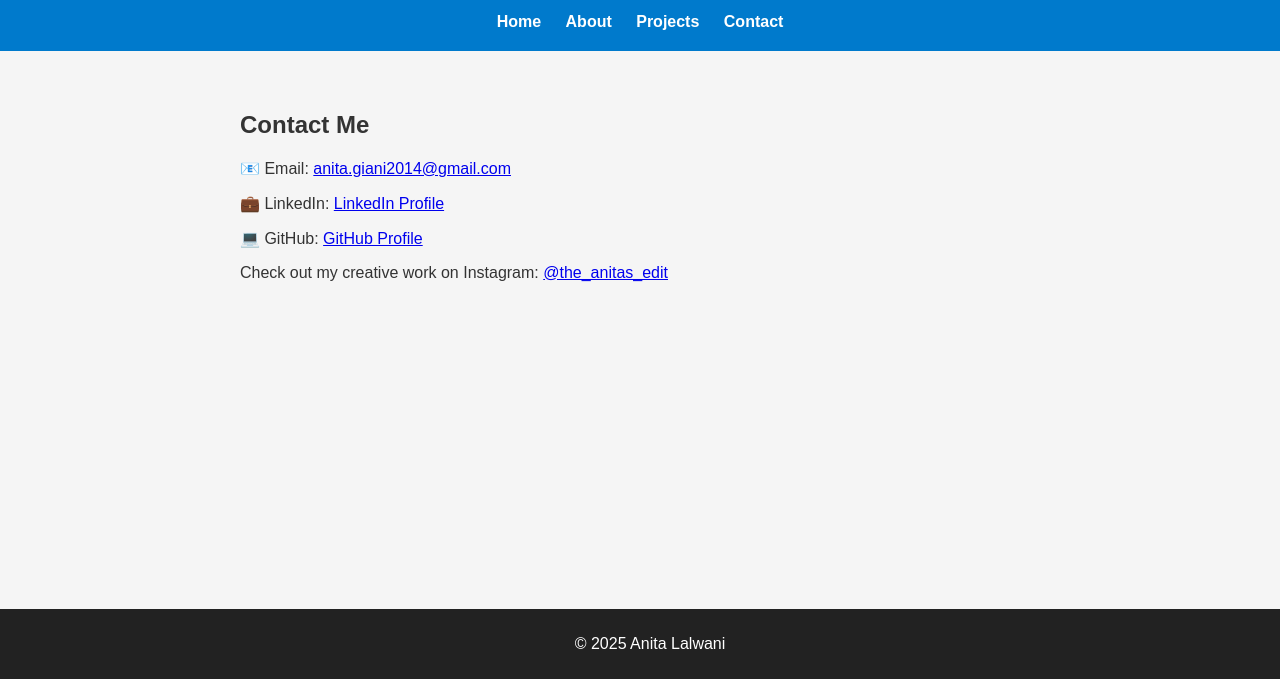
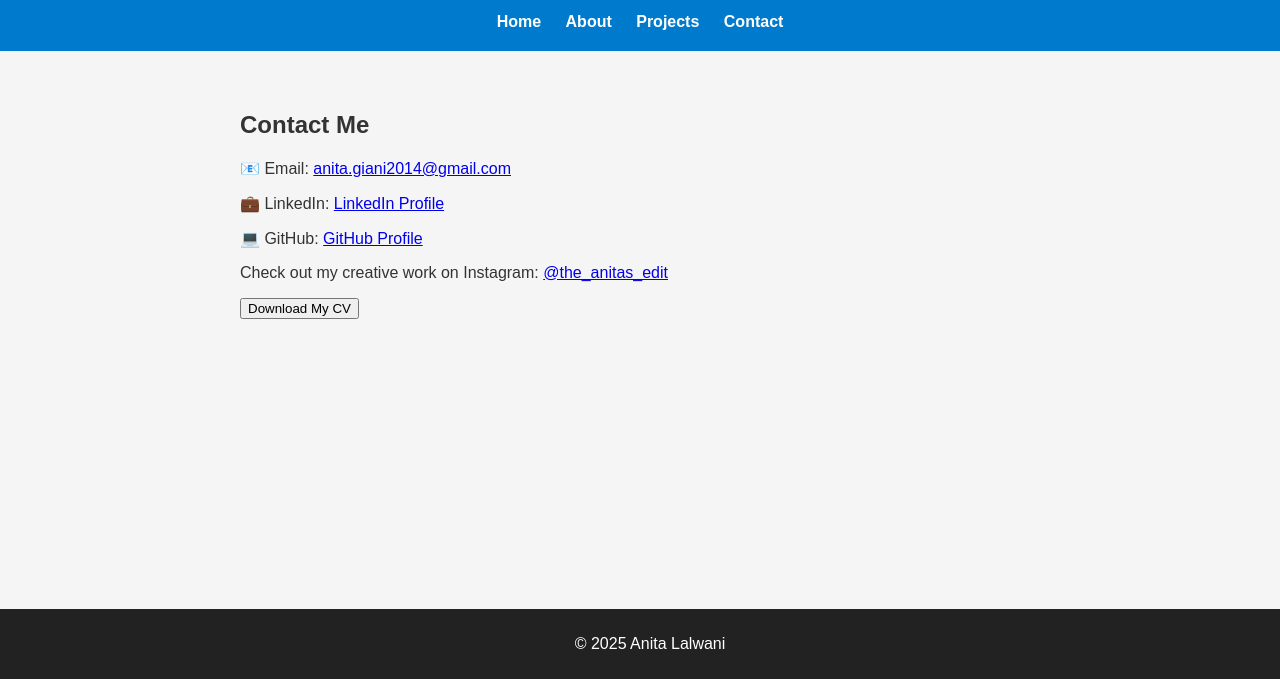
Before and after one commit to AnitaGiani/portfolio, a plain HTML site: page contact.html in a window 1280 px wide. Shown: the part 121-800 px from the top of the page. Drawn offline with Linux system fonts and the light colour scheme.

Commit message:
added cv button

```diff
--- a/contact.html
+++ b/contact.html
@@ -21,6 +21,9 @@
   <p>💼 LinkedIn: <a href="https://www.linkedin.com/in/anita-lalwani-80a23b244/">LinkedIn Profile</a></p>
   <p>💻 GitHub: <a href="https://github.com/AnitaGiani">GitHub Profile</a></p>
   <p>Check out my creative work on Instagram: <a href="https://www.instagram.com/the_anitas_edit" target="_blank">@the_anitas_edit</a></p>
+  <button onclick="window.location.href='Anita_Lalwani_CV.pdf'">Download My CV</button>
+
+
 
   </main>
 
```
